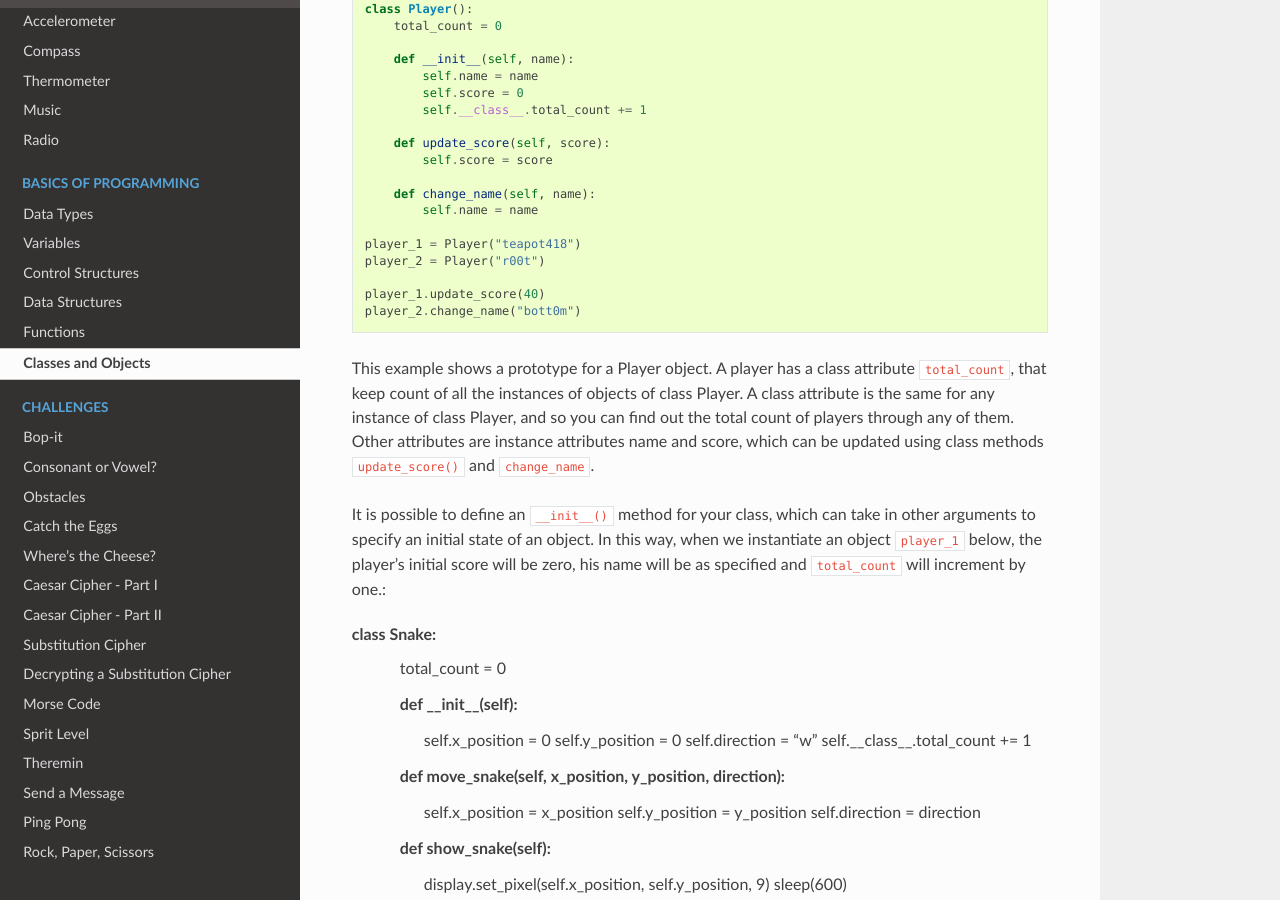
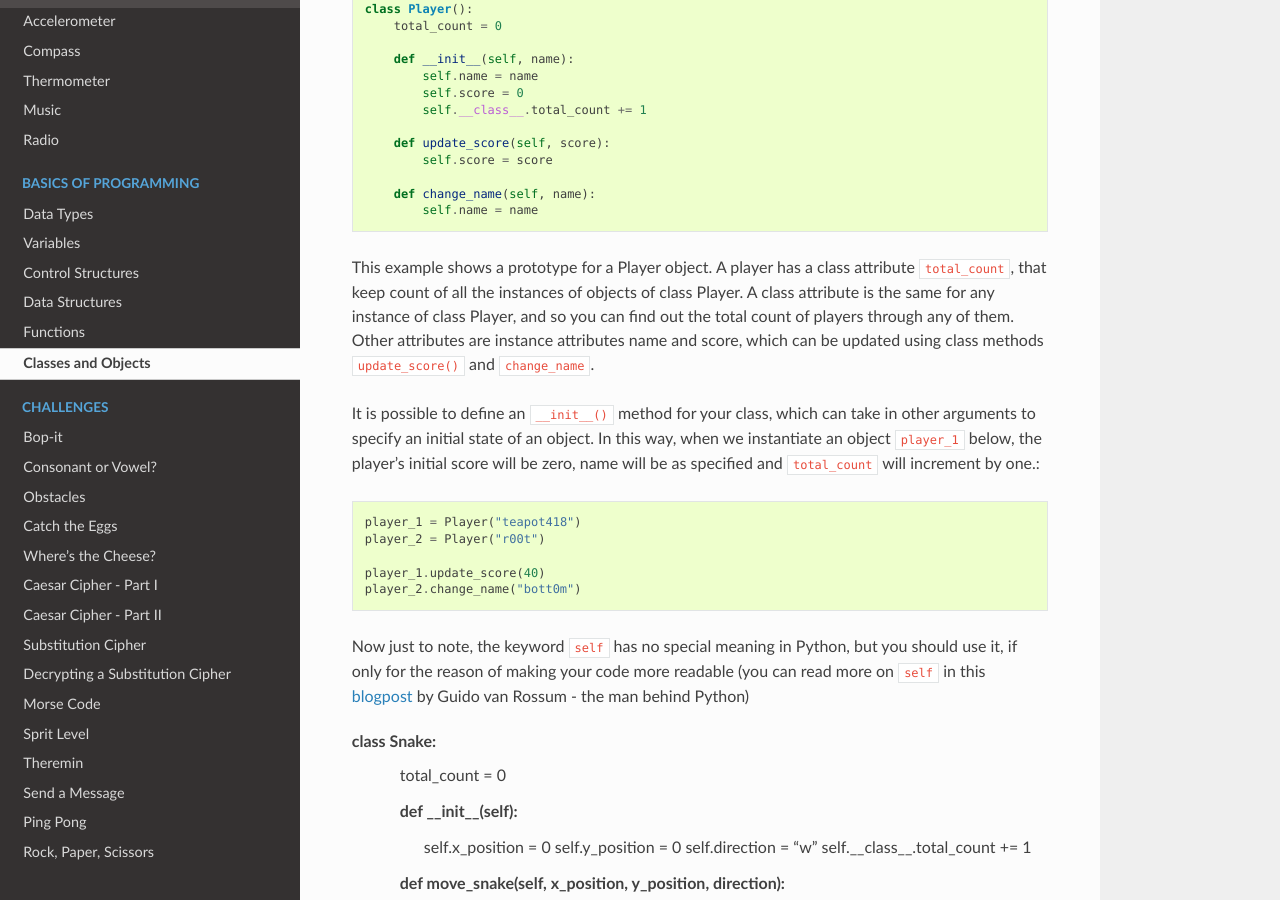
Before and after one commit to rharbird/microbit-challenges, a Sphinx documentation site: the page built from docs/source/basics/classes_objects.rst, in a window 1280 px wide and 900 px high, scrolled down 608 px. Built offline with Sphinx 7.4.7 and the Read the Docs theme 2.0.0, drawn with Linux system fonts in a browser that asks for light colours; pages that are not in the unit, such as notebooks, are missing from menus.

Commit message:
Add a note on 'self'

```diff
--- a/docs/source/basics/classes_objects.rst
+++ b/docs/source/basics/classes_objects.rst
@@ -24,19 +24,24 @@ is called a class::
         def change_name(self, name):
             self.name = name
 
+
+This example shows a prototype for a Player object. A player has a class attribute ``total_count``, that keep count of all the instances of objects of class Player.
+A class attribute is the same for any instance of class Player, and so you can find out the total count of players through any of them.
+Other attributes are instance attributes name and score, which can be updated using class methods ``update_score()`` and ``change_name``.
+
+It is possible to define an ``__init__()`` method for your class, which can take in other arguments to specify an initial state of an object. In this way, when we
+instantiate an object ``player_1`` below, the player's initial score will be zero, name will be as specified and ``total_count`` will increment by one.::
+
     player_1 = Player("teapot418")
     player_2 = Player("r00t")
 
     player_1.update_score(40)
     player_2.change_name("bott0m")
 
+Now just to note, the keyword ``self``  has no special meaning in Python, but you should use it, if only for the reason of making your code more readable (you can read more
+on ``self`` in this blogpost_ by Guido van Rossum - the man behind Python)
 
-This example shows a prototype for a Player object. A player has a class attribute ``total_count``, that keep count of all the instances of objects of class Player.
-A class attribute is the same for any instance of class Player, and so you can find out the total count of players through any of them.
-Other attributes are instance attributes name and score, which can be updated using class methods ``update_score()`` and ``change_name``.
-
-It is possible to define an ``__init__()`` method for your class, which can take in other arguments to specify an initial state of an object. In this way, when we
-instantiate an object ``player_1`` below, the player's initial score will be zero, his name will be as specified and ``total_count`` will increment by one.::
+.. _blogpost: http://neopythonic.blogspot.com/2008/10/why-explicit-self-has-to-stay.html
 
 class Snake:
         total_count = 0
```
